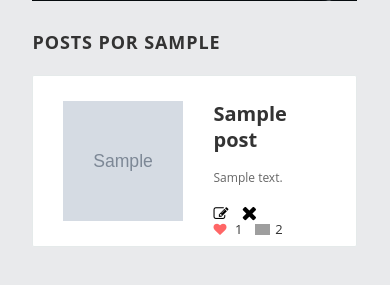
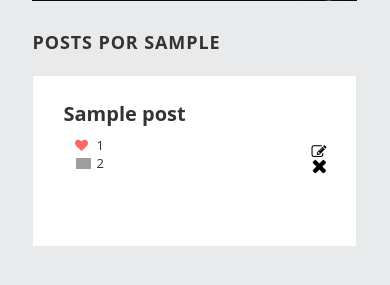
Before and after one commit to amosISA/sharing_things, a Django app: a page that uses posts/templates/posts/base.html in a window 390 px wide. Shown: the part 403-688 px from the top of the page. Run offline with Django 3.2, Linux system fonts and the light colour scheme; a user stored in the database is signed in; tables that the repository leaves empty hold one stand-in row (values such as "Sample post"); grey boxes marked "Sample" are stand-in pictures; some libraries are stand-ins or nearby versions; grey boxes are pictures that could not be loaded.

Commit message:
Added new styles to profile

```diff
--- a/posts/static/posts/css/base.css
+++ b/posts/static/posts/css/base.css
@@ -755,6 +755,9 @@ body {
       background-repeat: no-repeat;
       background-position: center center;
       margin-right: 30px; }
+    @media (max-width: 770px) {
+      .ag_profile_block_posts_by_content .ag_profile_block_posts_by_content_inner .ag_prof_inner_image {
+        display: none; } }
     .ag_profile_block_posts_by_content .ag_profile_block_posts_by_content_inner .ag_prof_inner_content {
       flex: 1;
       min-height: 120px;
@@ -773,6 +776,9 @@ body {
         flex: 1;
         margin-top: 5px;
         margin-bottom: 20px; }
+      @media (max-width: 770px) {
+        .ag_profile_block_posts_by_content .ag_profile_block_posts_by_content_inner .ag_prof_inner_content .ag_prof_inner_content_post {
+          display: none; } }
       .ag_profile_block_posts_by_content .ag_profile_block_posts_by_content_inner .ag_prof_inner_content .ag_prof_inner_link {
         position: absolute;
         width: 100%;
@@ -838,8 +844,9 @@ body {
               font-size: 15px; }
         @media (max-width: 770px) {
           .ag_profile_block_posts_by_content .ag_profile_block_posts_by_content_inner .ag_prof_inner_content .ag_prof_inner_user_options .user_options_del_edit {
-            position: absolute;
-            z-index: -1; } }
+            display: inline-block; }
+            .ag_profile_block_posts_by_content .ag_profile_block_posts_by_content_inner .ag_prof_inner_content .ag_prof_inner_user_options .user_options_del_edit .user_opt_edit, .ag_profile_block_posts_by_content .ag_profile_block_posts_by_content_inner .ag_prof_inner_content .ag_prof_inner_user_options .user_options_del_edit .user_opt_del {
+              margin: 0; } }
 
 /* Create post */
 .ag_create_post_wrapper {
--- a/posts/static/posts/scss/base.scss
+++ b/posts/static/posts/scss/base.scss
@@ -988,6 +988,12 @@ body {
       margin-right: 30px;
     }
 
+    @media (max-width: 770px) {
+        .ag_prof_inner_image {
+          display: none;
+        }
+    }
+
     .ag_prof_inner_content {
       flex: 1;
       min-height: 120px;
@@ -1009,6 +1015,12 @@ body {
         flex: 1;
         margin-top: 5px;
         margin-bottom: 20px;
+      }
+
+      @media (max-width: 770px) {
+          .ag_prof_inner_content_post {
+            display: none;
+          }
       }
 
       .ag_prof_inner_link {
@@ -1093,9 +1105,10 @@ body {
 
         @media (max-width: 770px) {
             .user_options_del_edit {
-                position: absolute;
-                z-index:-1;
-             }
+              display: inline-block;
+
+              .user_opt_edit, .user_opt_del {margin: 0;}
+            }
         }
       }
     }
```
Also changed, not shown: 1 other file.
